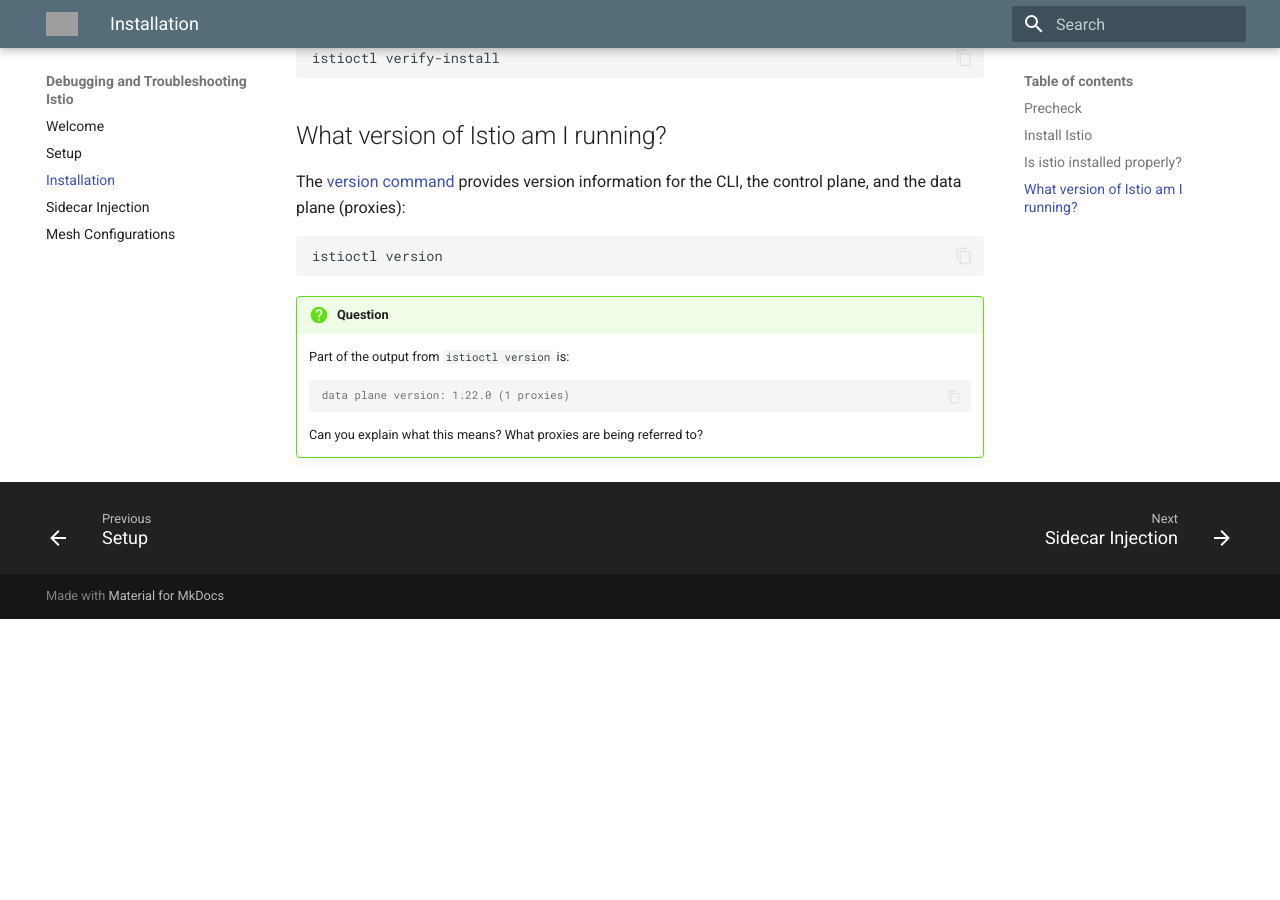
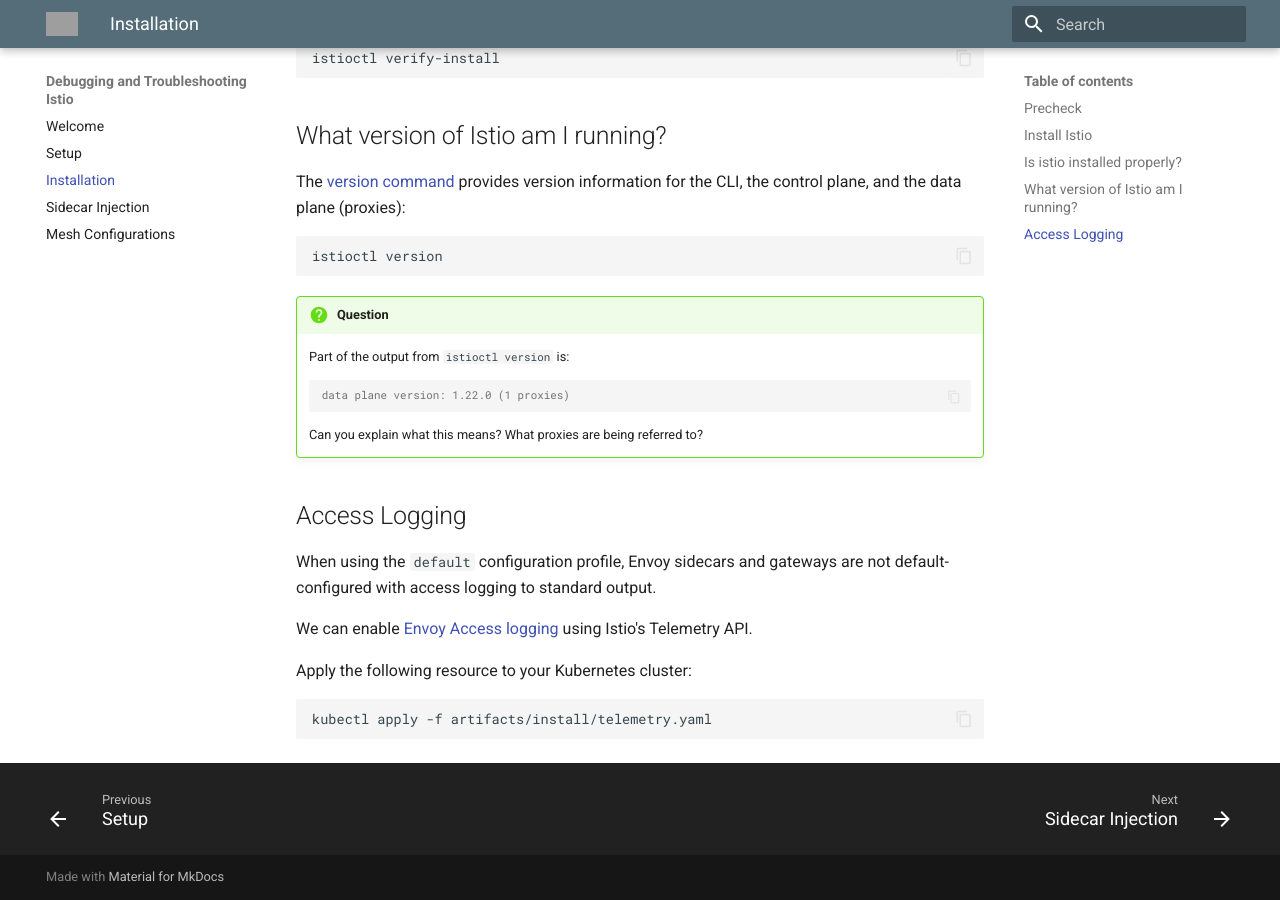
Before and after one commit to eitansuez/istio-troubleshoot, an MkDocs documentation site: the page built from docs/install.md, in a window 1280 px wide and 900 px high, scrolled down 805 px. Built offline with MkDocs 1.6.1 and Material for MkDocs 9.7.7, drawn with Linux system fonts in a browser that asks for light colours; before the commit the page ends 1424 px from its top, so only the background shows below that; grey boxes are pictures that could not be loaded.

Commit message:
continuing..

````diff
--- a/docs/install.md
+++ b/docs/install.md
@@ -47,3 +47,15 @@
     ```
 
     Can you explain what this means?  What proxies are being referred to?
+
+## Access Logging
+
+When using the `default` configuration profile, Envoy sidecars and gateways are not default-configured with access logging to standard output.
+
+We can enable [Envoy Access logging](https://istio.io/latest/docs/tasks/observability/logs/access-log/) using Istio's Telemetry API.
+
+Apply the following resource to your Kubernetes cluster:
+
+```shell
+kubectl apply -f artifacts/install/telemetry.yaml
+```
````
Also changed, not shown: docs/mesh-configurations.md (+78 -1 lines), 2 other files.
